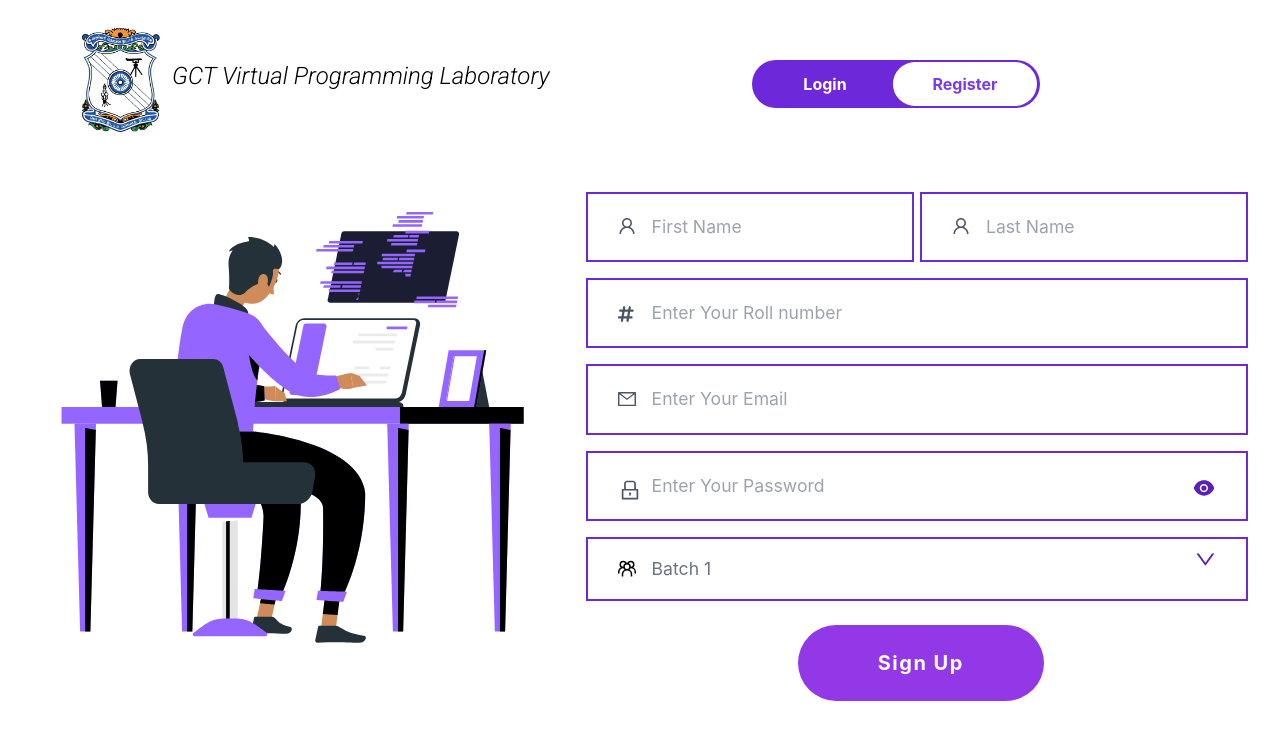
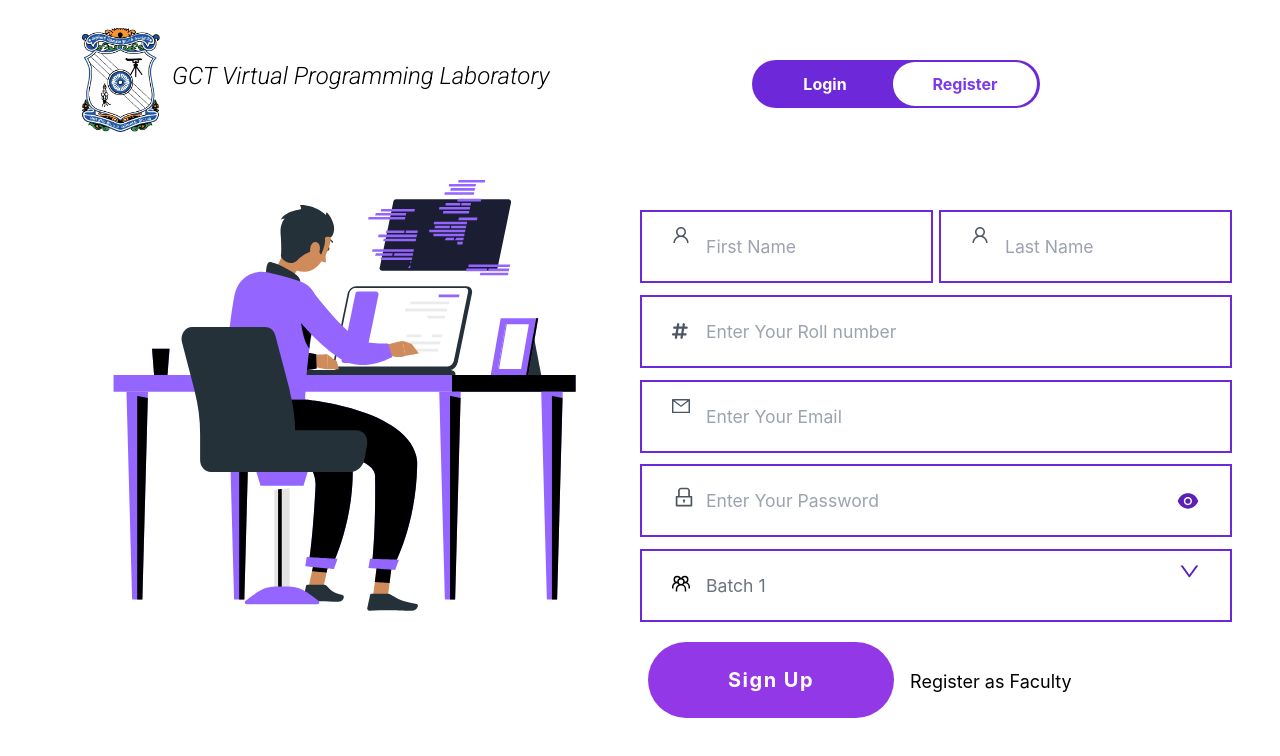
Before and after one commit to mdnasim3108/virtual-lab, a React (Create React App) app: page / in a window 1280 px wide. Both pictures are taken after a click on the button "Register". Shown: the top 756 px of the page. Built offline with nearby package versions, Linux system fonts and the light colour scheme.

Commit message:
deployTest

```diff
--- a/src/components/authentication/auth.js
+++ b/src/components/authentication/auth.js
@@ -1,28 +1,193 @@
 import Login from "./login";
 import loginImg from "../../assets/loginCartoon.png";
 import SignUp from "./signUp";
-import { useState,useEffect } from "react";
+import { useState, useEffect } from "react";
 import Logo from "../../assets/Netzero.jpg";
 import gctLogo from "../../assets/Government_College_of_Technology,_Coimbatore_logo.png";
 import vlabImg from "../../assets/vlab.png";
 import { Player } from "@lottiefiles/react-lottie-player";
 import codeLottie from "../../assets/codeLottie.json";
 import ForgotForm from "./forgotForm";
-// import { faRightFromBracket } from "@fortawesome/free-solid-svg-icons";
 import { Cookies } from "react-cookie";
 import { useNavigate } from "react-router-dom";
+import { Modal, Button, Input } from "antd";
+import { getAuth, createUserWithEmailAndPassword } from "firebase/auth";
+import { api } from "../../constants";
+import axios from "axios";
+import { ToastContainer, toast } from "react-toastify";
+import "react-toastify/dist/ReactToastify.min.css";
 const Auth = (props) => {
-  const navigate=useNavigate()
-  const cookies=new Cookies();
-  useEffect(()=>{
-      if(cookies.get("user")) navigate("/dashboard")
-  },[])
+  const [isModalOpen, setIsModalOpen] = useState(false);
+  const [showInvalid, setShowInvalid] = useState(false);
+  const toastifySuccess = () => {
+    toast.success("Successfully SignedIn !!", {
+      position: "top-right",
+      autoClose: 4000,
+      hideProgressBar: false,
+      closeOnClick: true,
+      pauseOnHover: true,
+      draggable: true,
+      progress: undefined,
+      theme: "light",
+    });
+  };
+  const toastifyFailure = () => {
+    toast.error("Email already in use !!", {
+      position: "top-right",
+      autoClose: 5000,
+      hideProgressBar: false,
+      closeOnClick: true,
+      pauseOnHover: true,
+      draggable: true,
+      progress: undefined,
+      theme: "light",
+    });
+  };
+  const showModal = () => {
+    setIsModalOpen(true);
+  };
+  const handleOk = () => {
+    setIsModalOpen(false);
+  };
+  const handleCancel = () => {
+    setIsModalOpen(false);
+  };
+  const [formData, setData] = useState({
+    fName: "",
+    lName: "",
+    Email: "",
+    Password: "",
+    key: "",
+  });
+  const changeHandler = (e) => {
+    setData({ ...formData, [e.target.id]: e.target.value });
+  };
+  const navigate = useNavigate();
+  const cookies = new Cookies();
+  useEffect(() => {
+    if (cookies.get("user")) navigate("/dashboard");
+  }, []);
   const [showLog, setShowLog] = useState(true);
   const [showForgot, setShowForgot] = useState(false);
+  const auth = getAuth();
+  const onSubmit = async (e) => {
+    e.preventDefault();
+    try {
+      const { fName, lName, Email, Password, key } = formData;
+      if(key!==process.env.REACT_APP_SECRET_KEY){
+        setShowInvalid(true)
+        return
+      }
+
+      const userCredentials = await createUserWithEmailAndPassword(
+        auth,
+        Email,
+        Password
+      );
+      const response = await axios.post(`${api}/auth/local/register`, {
+        name: fName + " " + lName,
+        username: fName + " " + lName,
+        email: Email,
+        password: Password,
+        userRole: "Faculty",
+      });
+      setData({
+        fName: "",
+        lName: "",
+        Email: "",
+        Password: "",
+        key: "",
+      });
+      setShowLog(true)
+      setShowInvalid(false)
+      handleCancel();
+
+      toastifySuccess();
+    } catch (error) {
+      toastifyFailure()
+      console.log(error);
+    }
+  };
+
+  const addModalContent = (
+    <form>
+      <div>
+        <label>First Name</label>
+        <Input
+          placeholder="Enter Your First Name"
+          id="fName"
+          onChange={changeHandler}
+          required
+          value={formData.fName}
+        />
+      </div>
+
+      <div className="mt-3">
+        <label>Last Name</label>
+        <Input
+          placeholder="Enter Your Last Name"
+          id="lName"
+          onChange={changeHandler}
+          value={formData.lName}
+          required
+        />
+      </div>
+      <div className="mt-3">
+        <label>Email</label>
+        <Input
+          placeholder="Enter Your Email"
+          id="Email"
+          onChange={changeHandler}
+          value={formData.Email}
+          required
+        />
+      </div>
+      <div className="mt-3">
+        <label>Password</label>
+        <Input
+          placeholder="Enter Your Password"
+          id="Password"
+          onChange={changeHandler}
+          type="password"
+          value={formData.Password}
+          required
+        />
+      </div>
+      <div className="mt-3">
+        <label>Secret Key</label>
+        <Input
+          placeholder="Enter the Secret Key"
+          id="key"
+          onChange={changeHandler}
+          type="password"
+          value={formData.key}
+          required
+        />
+      </div>
+
+      {showInvalid && (
+        <p className="text-red-500 text-sm ">The secret key is Invalid</p>
+      )}
+    </form>
+  );
   return (
     <>
+    <ToastContainer />
+      <Modal
+        title={<p className="text-center">Register as Faculty</p>}
+        open={isModalOpen}
+        onOk={handleOk}
+        onCancel={handleCancel}
+        footer={[
+          <Button key="back" className="mx-auto" onClick={onSubmit}>
+            Sign Up
+          </Button>,
+        ]}
+      >
+        {addModalContent}
+      </Modal>
       <div className="authContainer h-screen">
-        <div className=" flex justify-between py-7 pl-20 pr-[15rem] ">
+        <div className=" flex justify-between py-7 pl-20 w-full h-[20vh] pr-[15rem] ">
           <div>
             <img src={gctLogo} className="w-[5rem] compLog mr-3 inline-block" />
             <p className="text-2xl inline-block font-roboto">
@@ -52,27 +217,31 @@ const Auth = (props) => {
             </button>
           </div>
         </div>
-        <div className="flex justify-between px-[6rem] logCont ">
-          <div className="loginImg">
+        <div className="flex justify-between lg:flex-row flex-col lg:items-start items-center  px-[3rem]  w-full h-[80vh] ">
+          <div className=" lg:w-[50%] w-full  h-[90%] relative bottom-5">
             {/* <img src={loginImg} className="logCartImg w-[2rem] h-[2rem]" alt =""/> */}
             <Player
               autoplay
               loop
               src={codeLottie}
-              className="sm:w-[30rem] sm:h-[30rem] w-[15rem] h-[15rem] relative bottom-5 sm:left-5 scale-x-[-1]"
+              className="lg:w-[30rem] lg:h-[30rem] w-[70%] h-[20rem]   scale-x-[-1]"
             ></Player>
           </div>
-          {showForgot?<ForgotForm  sent={()=>setShowForgot(false)} back={()=>setShowForgot(false)}/>:showLog ? (
+          {showForgot ? (
+            <ForgotForm
+              sent={() => setShowForgot(false)}
+              back={() => setShowForgot(false)}
+            />
+          ) : showLog ? (
             <Login
               forgot={() => {
                 setShowForgot(true);
               }}
-              login={(email)=>props.login(email)}
+              login={(email) => props.login(email)}
             />
           ) : (
-            <SignUp />
+            <SignUp click={showModal} />
           )}
-
         </div>
       </div>
     </>
--- a/src/components/authentication/forgotForm.js
+++ b/src/components/authentication/forgotForm.js
@@ -19,7 +19,7 @@ const ForgotForm = (props) => {
     }
   };
   return (
-    <div className="lg:w-[50%] w-full flex flex-col items-center justify-center">
+    <div className="lg:w-[50%] w-full h-full flex flex-col items-center justify-center">
       <div className="lg:w-[70%] w-full">
         <form onSubmit={forgotSubmitHandler} className="">
           <label className="text-lg text-center">
--- a/src/components/authentication/login.css
+++ b/src/components/authentication/login.css
@@ -103,7 +103,7 @@ input:focus{
     from{
         opacity: 0;
         position: relative;
-        right: 5rem;
+        right: 3rem;
     }
     to{
         opacity: 1;
@@ -116,7 +116,7 @@ input:focus{
     from{
         opacity: 0;
         position: relative;
-        left: 5rem;
+        left: 3rem;
     }
     to{
         opacity: 1;
--- a/src/components/authentication/login.js
+++ b/src/components/authentication/login.js
@@ -123,8 +123,7 @@ const Login = (props) => {
     setFormIsValid(emailIsValid && passIsValid);
   }, [emailIsValid, passIsValid]);
   return (
-    <Fragment>
-      <div className="logForm pr-[3rem] mt-8">
+      <div className="logForm  pr-[3rem] mt-8 lg:w-[50%] w-full">
         <h1 className="text-4xl font-bold">Welcome Back!</h1>
         <h3
           className="text-xl mt-[1rem] font-semibold mb-[3rem]"
@@ -133,7 +132,7 @@ const Login = (props) => {
           Login to continue
         </h3>
         <form onSubmit={formsubmitHandler} autoComplete="off" className="">
-          <MailOutlined className="absolute ml-[2rem] mt-[1.6rem] text-lg text-gray-600" />
+          <MailOutlined className="absolute ml-[2rem] mt-[1.2rem] text-lg text-gray-600" />
           <input
             id="email"
             type="email"
@@ -199,7 +198,6 @@ const Login = (props) => {
           </div> */}
         </div>
       </div>
-    </Fragment>
   );
 };
 export default Login;
--- a/src/components/authentication/signUp.js
+++ b/src/components/authentication/signUp.js
@@ -5,12 +5,12 @@ import "react-phone-number-input/style.css";
 import "./login.css";
 import { AiFillEyeInvisible, AiFillEye, AiOutlineLock } from "react-icons/ai";
 import axios from "axios";
-import {GrGroup} from "react-icons/gr"
+import { GrGroup } from "react-icons/gr";
 import { api } from "../../constants";
 import { DownOutlined } from "@ant-design/icons";
 import nameIcon from "../../assets/iconName.png";
-import { UserOutlined,MailOutlined } from "@ant-design/icons";
-import { faHashtag,faUserGroup } from "@fortawesome/free-solid-svg-icons";
+import { UserOutlined, MailOutlined } from "@ant-design/icons";
+import { faHashtag, faUserGroup } from "@fortawesome/free-solid-svg-icons";
 import {
   faUser,
   faLock,
@@ -31,7 +31,7 @@ import { doc, setDoc } from "firebase/firestore";
 import { ToastContainer, toast } from "react-toastify";
 import "react-toastify/dist/ReactToastify.min.css";
 
-const SignUp = () => {
+const SignUp = (props) => {
   const toastifySuccess = () => {
     toast.success("Successfully SignedIn !!", {
       position: "top-right",
@@ -161,23 +161,10 @@ const SignUp = () => {
         password: password,
         roll,
         batch: +batch,
-        role:"student",
+        userRole:"student"
       });
       toastifySuccess();
-      // const user = userCredentials.user;
-      // console.log(user);
-      // if (user) {
-      //   updateProfile(auth.currentUser, {
-      //     displayName: user.displayName,
-      //     photoURL: user.photoURL,
-      //   });
-      // }
-      // console.log(user.uid);
-      // const formDatacopy = { ...formData, phoneNumber: value };
-      // console.log(formDatacopy);
-      // delete formDatacopy.password;
-      // delete formDatacopy.confirmPassword;
-      // console.log("Details updated ");
+
     } catch (error) {
       console.log(error);
       toastifyFailure();
@@ -221,117 +208,39 @@ const SignUp = () => {
   };
 
   return (
-    <Fragment>
-      <div className="loginForm">
-        <form onSubmit={onSubmit}>
-          <div className="w-[20.5rem] inline-block mr-[0.4rem]">
-            <UserOutlined className="absolute ml-[2rem] mt-[1.6rem] text-lg text-gray-600"/>
+    <div className="loginForm lg:w-[50%] w-full  h-full">
+      <form onSubmit={onSubmit} className="w-full h-[95%]  flex flex-col justify-center">
+
+        <div className="flex justify-between h-[12%] mb-[2%]">
+          <div className="w-[49.5%]  h-full">
+            <UserOutlined className="absolute ml-[2rem] mt-[1rem] text-lg text-gray-600" />
             <input
               id="firstName"
               placeholder="First Name"
               name="FirstName"
               value={firstName}
-              className="pl-[4rem] py-5   mb-[1rem]  border-2  border-violet-700 focus:border-green-500 authip w-full "
+              className="pl-[4rem]    mb-[1rem]  border-2  border-violet-700 focus:border-green-500 authip w-full h-full"
               style={{ fontSize: "1.1rem" }}
               onChange={formChange}
               required
             />
           </div>
-          <div className="w-[20.5rem] inline-block">
-          <UserOutlined className="absolute ml-[2rem] mt-[1.6rem] text-lg text-gray-600"/>
+          <div className="w-[49.5%] inline-block h-full">
+            <UserOutlined className="absolute ml-[2rem] mt-[1rem] text-lg text-gray-600" />
             <input
               id="lastName"
               placeholder="Last Name"
               name="LastName"
               value={lastName}
-              className="pl-[4rem] py-5  border-2  border-violet-700 focus:border-green-500 mb-[1rem] authip w-full"
+              className="pl-[4rem]   border-2  border-violet-700 focus:border-green-500 mb-[1rem] authip w-full h-full"
               style={{ fontSize: "1.1rem" }}
               onChange={formChange}
               required
             />
           </div>
+        </div>
 
-          {/* <div>
-            <FontAwesomeIcon
-              icon={faBuilding}
-              className="absolute ml-[2rem] mt-[1.7rem] text-xl"
-            />
-            <input
-              id="companyCode"
-              value={companyCode}
-              name="CompanyCode"
-              placeholder="Company Code"
-              className="pl-[4rem] py-5 inline mr-[0.4rem]  border-2  border-violet-700 focus:border-green-500 mb-[1rem] authip w-[20.5rem]"
-              style={{ fontSize: "1.1rem" }}
-              onChange={formChange}
-              required
-            />
-            <select
-              id="companyPosition"
-              value = {companyPosition}
-              class="mb-[1rem] authip border-2  border-violet-700 focus:border-green-500 text-gray-500 text-sm  focus:ring-blue-500  py-5 pl-[4rem]  dark:focus:ring-blue-500 dark:focus:border-blue-500 inline w-[20.5rem]"
-              style={{ fontSize: "1.1rem" }}
-              onChange={formChange}
-            >
-              <option selected>Designation</option>
-              <option value="Owner">Owner</option>
-              <option value="Manager">Manager</option>
-              <option value="Employee">Employee</option>
-              <option value="Entrepreneur">Entrepreneur</option>
-              <option value="Others">Others</option>
-            </select>
-          </div> */}
-
-          {/* <PhoneInput
-            defaultCountry="IN"
-            value={value}
-            onChange={setValue}
-            placeholder="Enter phone number"
-            className="sm:mb-[1rem]"
-          />
-              <div className="sm:flex sm:h-0 sm:justify-end sm:relative sm:bottom-[6.5rem]">
-            <button
-              onClick={getOtp}
-              style={{
-                backgroundColor: "black",
-                color: "white",
-                fontSize: "20px",
-                margin: "10px 0px",
-                cursor: "pointer",
-              }}
-              className="rounded-md px-[30px] pt-[40px] pb-[7px] sm:pb-[37px] w-full sm:w-auto"
-            >
-              <p className="relative bottom-4">Get OTP</p>
-            </button>
-          </div> */}
-          {/* <div id="recaptcha-container" /> */}
-
-          {/* <div>
-            <input
-              type="text"
-              className="pl-[4rem] py-5 block border-2  border-violet-700 focus:border-green-500 sm:mb-[1rem] authip w-full"
-              style={{ fontSize: "1.1rem" }}
-              placeholder="Enter the OTP"
-              onChange={(e) => setOtp(e.target.value)}
-            />
-          </div>
-          <div className="sm:flex sm:h-0 sm:justify-end sm:relative sm:bottom-[6rem]">
-            <button
-              onClick={verifyOtp}
-              style={{
-                backgroundColor: "black",
-                color: "white",
-                fontSize: "18px",
-                margin: "10px 0px",
-                cursor: "pointer",
-              }}
-              className="rounded-md w-full sm:w-auto px-[26px] pt-[40px] pb-[7px] sm:pb-[30px]"
-            >
-              <p className="relative bottom-[1.2rem]">Verify OTP</p>
-            </button>
-          </div> */}
-
-          <div>
+        <div className="w-full h-[12%] mb-[2%]">
           <FontAwesomeIcon
             icon={faHashtag}
             className="absolute ml-[2rem] mt-[1.7rem] text-lg text-gray-600"
@@ -341,29 +250,27 @@ const SignUp = () => {
             value={roll}
             name="roll"
             placeholder="Enter Your Roll number"
-              className="pl-[4rem] py-5 block border-2  border-violet-700 focus:border-green-500 mb-[1rem] authip w-[41.4rem]"
+            className="pl-[4rem]  block border-2  border-violet-700 focus:border-green-500 mb-[1rem] authip w-full h-full"
             style={{ fontSize: "1.1rem" }}
             onChange={formChange}
             required
           />
         </div>
 
-          <div>
-            <MailOutlined
-              className="absolute ml-[2rem] mt-[1.6rem] text-lg text-gray-600"
-            />
+        <div className="w-full h-[12%] mb-[2%]">
+          <MailOutlined className="absolute ml-[2rem] mt-[1.1rem] text-lg text-gray-600" />
           <input
             id="email"
             value={email}
             name="Email"
             placeholder="Enter Your Email"
-              className="pl-[4rem] py-5 block border-2  border-violet-700 focus:border-green-500 mb-[1rem] authip w-[41.4rem]"
+            className="pl-[4rem]  block border-2  border-violet-700 focus:border-green-500 mb-[1rem] authip w-full h-full"
             style={{ fontSize: "1.1rem" }}
             onChange={formChange}
             required
           />
         </div>
-          <div className=" h-0 flex justify-end pr-[2rem]">
+        <div className=" h-0 flex justify-end pr-[2rem] ">
           {!showPassword ? (
             <AiFillEye
               className="text-[1.5rem] text-violet-800 relative top-[1.55rem] cursor-pointer"
@@ -380,11 +287,8 @@ const SignUp = () => {
             />
           )}
         </div>
-          <div>
-
-            <AiOutlineLock
-              className="absolute ml-[2rem] mt-[1.7rem] text-2xl text-gray-600"
-            />
+        <div className="w-full h-[12%] mb-[2%]">
+          <AiOutlineLock className="absolute ml-[2rem] mt-[1.3rem] text-2xl text-gray-600" />
           <input
             id="password"
             name="Password"
@@ -392,13 +296,13 @@ const SignUp = () => {
             value={password}
             minLength="6"
             placeholder="Enter Your Password"
-              className="pl-[4rem] py-5 block border-2  border-violet-700 focus:border-green-500 mb-[1rem] authip w-[41.4rem]"
+            className="pl-[4rem]  block border-2  border-violet-700 focus:border-green-500 mb-[1rem] authip w-full h-full"
             style={{ fontSize: "1.1rem" }}
             onChange={formChange}
             required
           />
         </div>
-          <div>
+        <div className="w-full h-[12%] mb-[2%]">
           {/* <FontAwesomeIcon
               icon={faCheck}
               className="absolute ml-[2rem] mt-[1.7rem] text-xl text-red-600"
@@ -423,13 +327,13 @@ const SignUp = () => {
             >
               Passwords don't match
             </p> */}
-            <GrGroup  className="absolute ml-[2rem] mt-[1.4rem] text-lg text-gray-300"/>
+          <GrGroup className="absolute ml-[2rem] mt-[1.6rem] text-lg text-gray-300" />
           <div className=" h-0 flex justify-end pr-[2rem]">
             <DownOutlined className="text-[1.3rem] text-violet-800 relative top-[1.4rem] cursor-pointer" />
           </div>
           <select
             id="batch"
-              class="mb-[1rem] custom-select authip border-2  border-violet-700 focus:border-green-500 text-gray-500 text-sm  focus:ring-blue-500  py-5 pl-[4rem]  dark:focus:ring-blue-500 dark:focus:border-blue-500 inline w-full"
+            class=" custom-select authip border-2  border-violet-700 focus:border-green-500 text-gray-500 text-sm  focus:ring-blue-500   pl-[4rem]  dark:focus:ring-blue-500 dark:focus:border-blue-500 inline w-full h-full"
             style={{ fontSize: "1.1rem" }}
             onChange={formChange}
           >
@@ -441,16 +345,21 @@ const SignUp = () => {
         </div>
         <div
           className="logFormBottom mt-2 flex"
-            style={{ justifyContent: "center" }}
+          style={{ justifyContent: "flex-start" }}
         >
-            <button className="loginButton font-bold text-xl text-white">
+          <button className="loginButton font-bold text-xl text-white mr-4">
             Sign Up
           </button>
+          <p
+              className="fgPass text-lg mt-[1.6rem] hover:text-violet-700 transition-all duration-150 ease-in-out cursor-pointer"
+              onClick={props.click}
+            >
+              Register as Faculty
+            </p>
         </div>
         <ToastContainer />
       </form>
     </div>
-    </Fragment>
   );
 };
 export default SignUp;
--- a/src/components/facultyPageContents/experimentSubmissions/experimentSubmissions.js
+++ b/src/components/facultyPageContents/experimentSubmissions/experimentSubmissions.js
@@ -216,7 +216,7 @@ const ExperimentSubmissions = () => {
       10
     );
 
-    doc.save("a4.pdf");
+    doc.save(`${roll}.pdf`);
   };
   useEffect(() => {
     axios.get(`${api}/submissions?populate=*`).then((res) =>
--- a/src/components/layout/homeLayout.js
+++ b/src/components/layout/homeLayout.js
@@ -92,7 +92,7 @@ const HomeLayout = (props) => {
       <div className="flex  w-full h-[100vh]">
         <div className="flex flex-col">
           <Header />
-        <SideMenu items={user?.role.name === "Faculty" ? teacherItems : studentItems} />
+        <SideMenu items={user?.userRole === "Faculty" ? teacherItems : studentItems} />
           {/* <SideMenu  items={teacherItems}/> */}
         </div>
 
--- a/src/components/pageContents/editor/editor.js
+++ b/src/components/pageContents/editor/editor.js
@@ -161,7 +161,7 @@ const Editor = () => {
           id="oc-editor"
           frameBorder="0"
           height="450px"
-          src={`https://onecompiler.com/embed/python${codeid==="12345"?"":"/"+codeid}?codeChangeEvent=true&disableCopyPaste=true&hideTitle=true&hideNew=true&listenToEvents=true`}
+          src={`https://onecompiler.com/embed/python${codeid==="12345"?"":"/"+codeid}?codeChangeEvent=true&hideTitle=true&listenToEvents=true`}
           width="100%"
           className="h-full"
         ></iframe>
--- a/src/contextStore/contextProvider.js
+++ b/src/contextStore/contextProvider.js
@@ -124,8 +124,8 @@ const ContextProvider = (props) => {
     fetchExperiments()
     console.log(res.data);
       setUser(res.data[0]);
-
-      if (!(res.data[0].role.name === "Faculty")) {
+      console.log(res.data[0])
+      if (!(res.data[0].userRole === "Faculty")) {
       fetchProgress(res.data[0].roll);
       fetchSubmitted(res.data[0].roll);
       }
```
Also changed, not shown: src/components/pageContents/submissions/Submissions.js (+0 -34 lines), 1 other file (tests, documents, lock files or other folders). Lines whose indentation alone changed are shown as unchanged.
